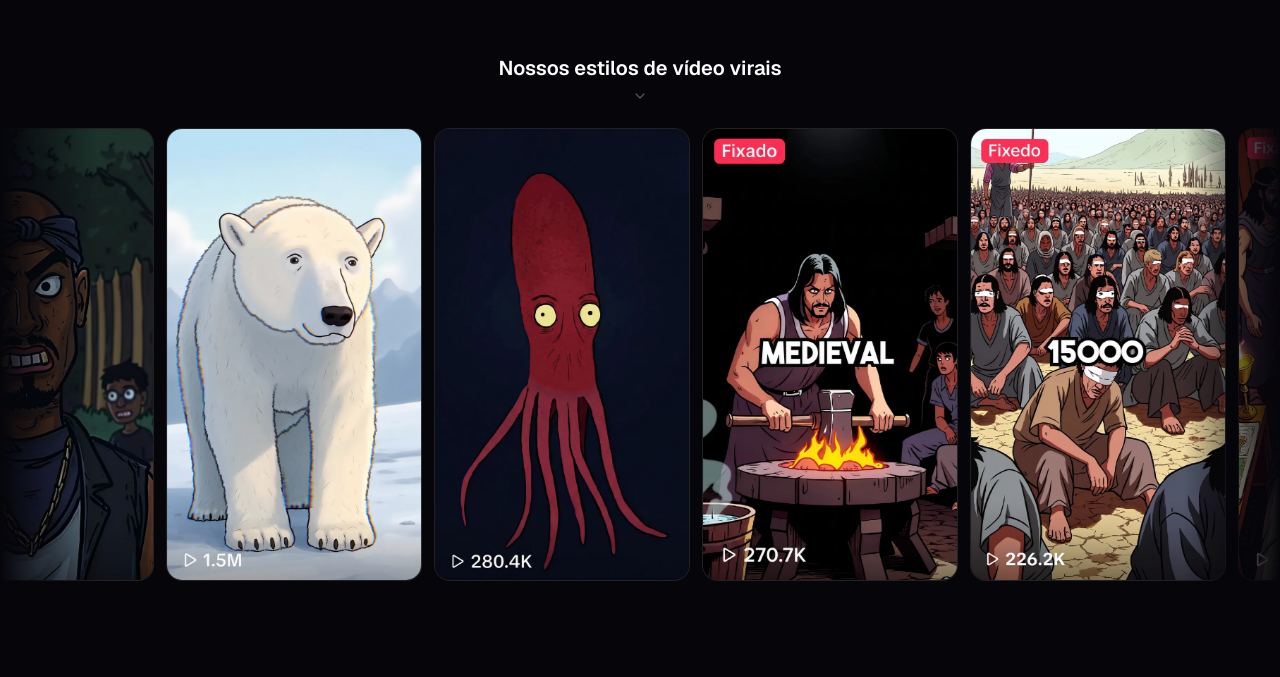
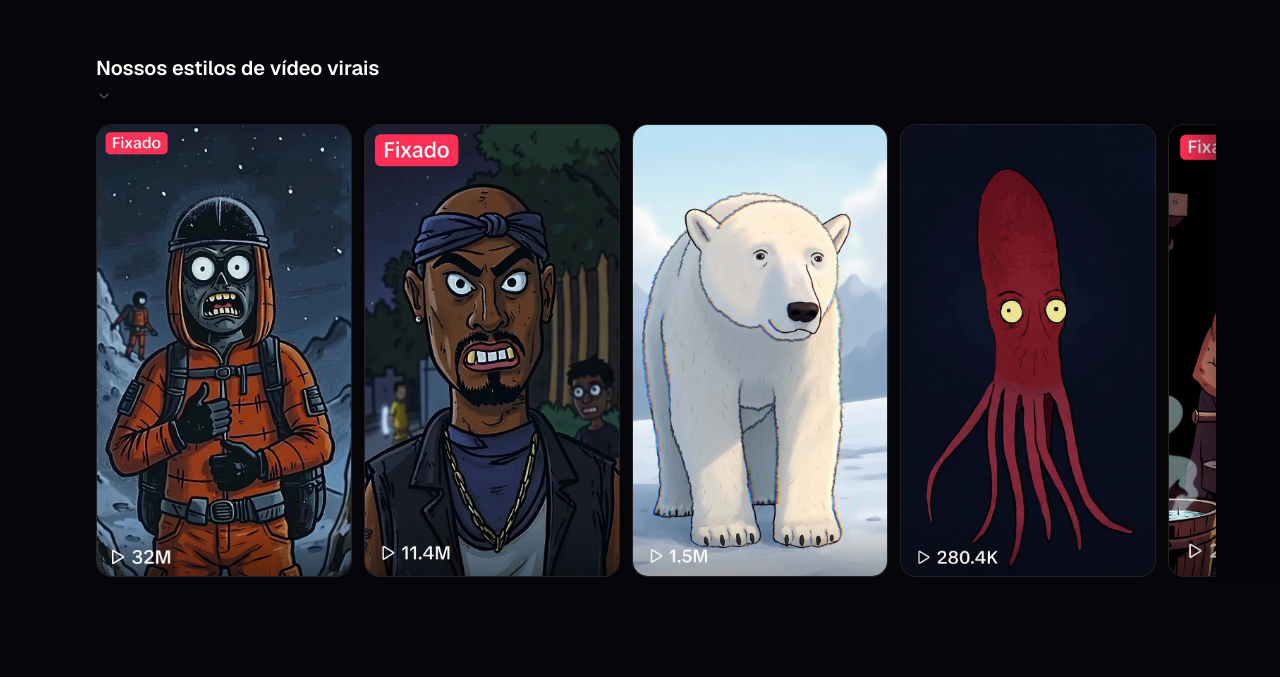
Before and after one commit to mocinhadigital/Virazo, a Next.js app: page / in a window 1280 px wide. Shown: the part 763-1440 px from the top of the page. Built offline with nearby package versions, Linux system fonts and the light colour scheme.

Commit message:
Reposiciona a galeria de estilos virais: titulo alinhado a esquerda, seta abaixo, carrossel estatico alinhado ao container com peek na lateral direita

```diff
--- a/src/app/globals.css
+++ b/src/app/globals.css
@@ -57,6 +57,15 @@ body {
   .animate-marquee {
     animation: marquee 45s linear infinite;
   }
+
+  .scrollbar-none {
+    scrollbar-width: none;
+    -ms-overflow-style: none;
+  }
+
+  .scrollbar-none::-webkit-scrollbar {
+    display: none;
+  }
 }
 
 @keyframes marquee {
--- a/src/components/landing/ViralGallery.tsx
+++ b/src/components/landing/ViralGallery.tsx
@@ -13,25 +13,23 @@ const FILES = [
 ];
 
 export default function ViralGallery() {
-  const looped = [...FILES, ...FILES];
-
   return (
-    <section className="py-10 sm:py-14">
-      <div className="mx-auto max-w-6xl px-4 text-center sm:px-6 lg:px-8">
-        <h2 className="text-lg font-semibold text-white sm:text-xl">
+    <section className="overflow-hidden py-10 sm:py-14">
+      <div className="mx-auto max-w-6xl px-4 sm:px-6 lg:px-8">
+        <h2 className="text-left text-lg font-semibold text-white sm:text-xl">
           Nossos estilos de vídeo virais
         </h2>
-        <ChevronDown className="mx-auto mt-1.5 h-4 w-4 text-zinc-600" />
+        <ChevronDown className="mt-1.5 h-4 w-4 text-zinc-600" />
       </div>
 
-      <div className="relative mt-5 overflow-hidden sm:mt-6">
-        <div className="pointer-events-none absolute inset-y-0 left-0 z-10 w-12 bg-gradient-to-r from-[#05050a] to-transparent sm:w-24" />
+      <div className="relative mt-4 sm:mt-5">
         <div className="pointer-events-none absolute inset-y-0 right-0 z-10 w-12 bg-gradient-to-l from-[#05050a] to-transparent sm:w-24" />
 
-        <div className="animate-marquee flex w-max gap-3 hover:[animation-play-state:paused]">
-          {looped.map((file, i) => (
+        <div className="mx-auto max-w-6xl pl-4 sm:pl-6 lg:pl-8">
+          <div className="scrollbar-none flex gap-3 overflow-x-auto pb-1">
+            {FILES.map((file) => (
               <div
-              key={`${file}-${i}`}
+                key={file}
                 className="w-44 shrink-0 overflow-hidden rounded-2xl border border-white/10 bg-white/[0.02] sm:w-56 lg:w-64"
               >
                 {/* eslint-disable-next-line @next/next/no-img-element */}
@@ -43,6 +41,8 @@ export default function ViralGallery() {
                 />
               </div>
             ))}
+            <div className="w-1 shrink-0 sm:w-2" aria-hidden="true" />
+          </div>
         </div>
       </div>
     </section>
```
Lines whose indentation alone changed are shown as unchanged.
